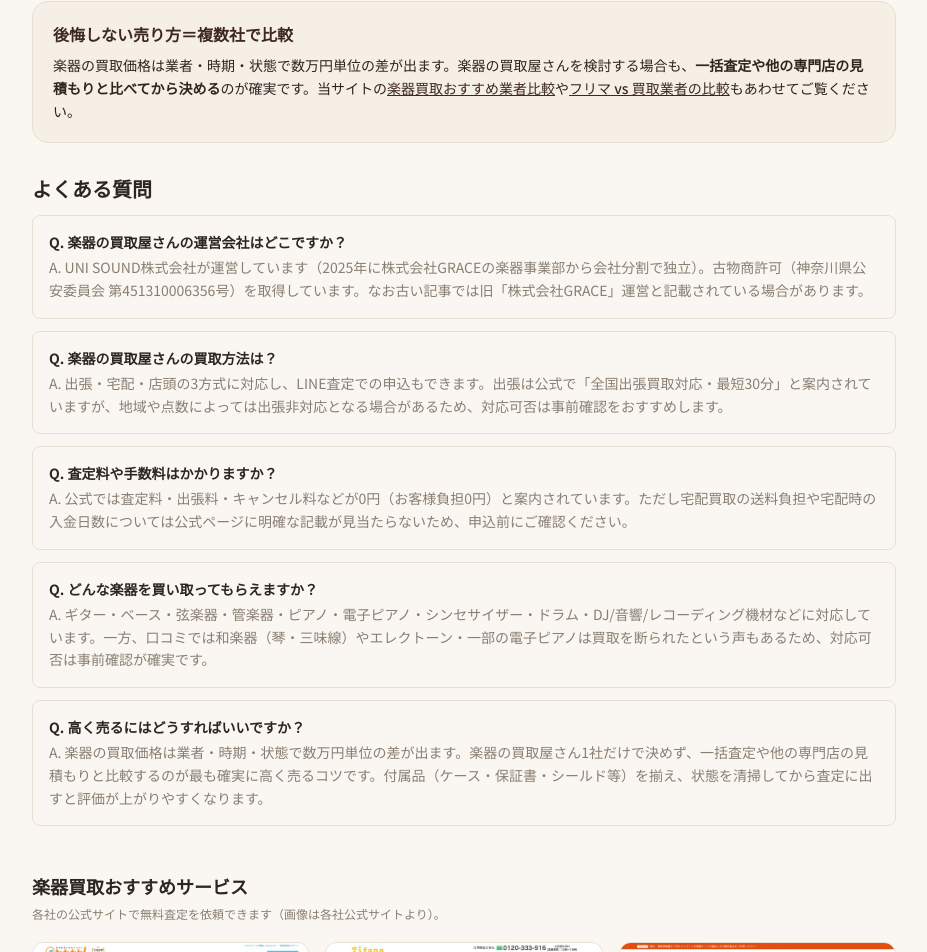
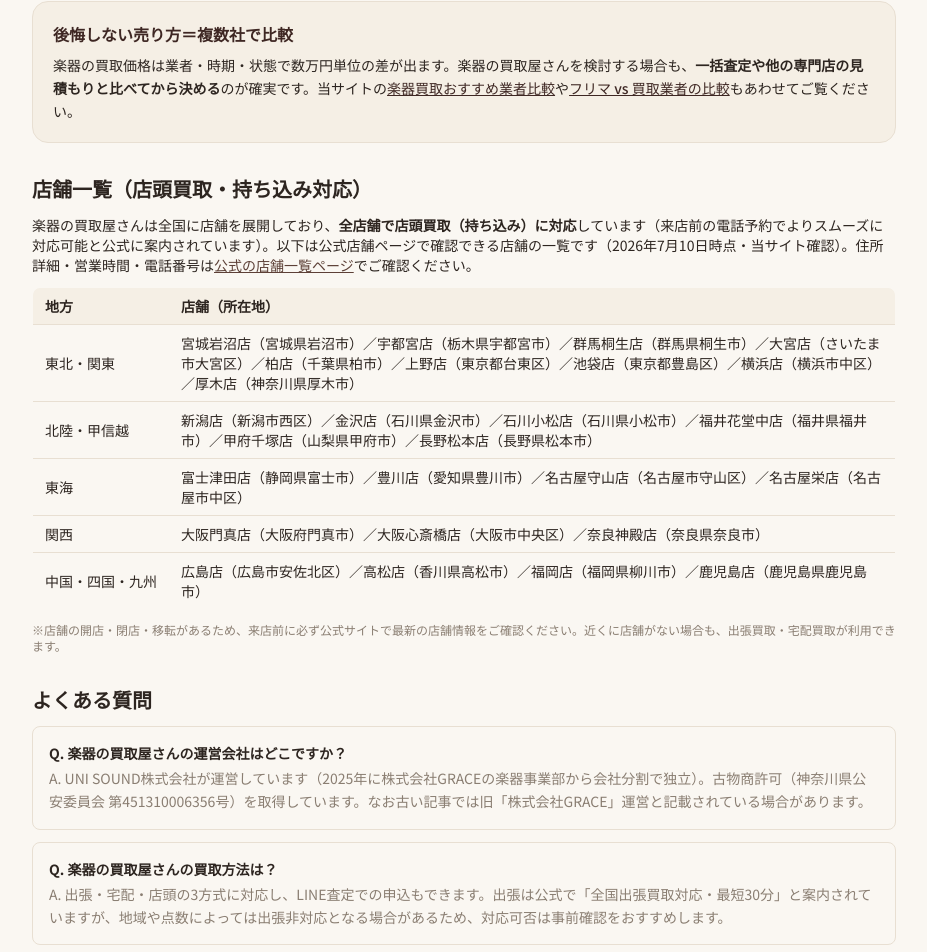
Before and after one commit to webmaster0818/gakki-kaitori-biyori, a Next.js app: page /articles/gakki-no-kaitoriyasan-hyoban in a window 1280 px wide. Shown: the part 1542-2494 px from the top of the page, without its empty margins (176-1103 px from the left). Built offline with nearby package versions, Linux system fonts and the light colour scheme; a web font is replaced by a local one.

Commit message:
受け皿横展開: hyoban記事に公式26店舗一覧(店舗37imp/9.4位の刈り取り)+bass-kaitori強化(どこがいい？title+ModelSpotPriceCard)

```diff
--- a/app/articles/bass-kaitori/page.tsx
+++ b/app/articles/bass-kaitori/page.tsx
@@ -2,10 +2,11 @@ import type { Metadata } from "next";
 import Link from "next/link";
 import ModelHubChips from "@/components/ModelHubChips";
 import RelatedArticles from "@/components/RelatedArticles";
+import ModelSpotPriceCard from "@/components/ModelSpotPriceCard";
 
 export const metadata: Metadata = {
   alternates: { canonical: 'https://gakkikaitori-biyori.com/articles/bass-kaitori/' },
-  title: "【2026年最新】ベース買取おすすめ3社比較｜相場・高く売るコツ",
+  title: "ベース買取はどこがいい？おすすめ3社と実勢相場・高く売るコツ【2026年7月】",
   description:
     "ベース買取のおすすめ業者3社を徹底比較。エレキベース・アコースティックベース・アップライトベースの買取相場、Fender・Gibson・Musicman・Rickenbacker・YAMAHAなどブランド別の相場目安、高く売るコツまで解説。",
   openGraph: {
@@ -466,6 +467,8 @@ export default function BassKaitoriPage() {
         </div>
 
         {/* Related Articles */}
+        <ModelSpotPriceCard slug="fender-jazzbass-kaitori" />
+
         <RelatedArticles
           currentSlug="bass-kaitori"
           relatedSlugs={["guitar-kaitori", "guitar-amp-kaitori", "fender-kaitori", "ibanez-kaitori", "tokyo-gakki-kaitori", "ochanomizu-gakki-kaitori", "osaka-gakki-kaitori", "takaku-uru-kotsu", "souba-ichiran", "kaitori-houhou-hikaku", "piano-kaitori", "saxophone-kaitori"]}
--- a/app/articles/gakki-no-kaitoriyasan-hyoban/page.tsx
+++ b/app/articles/gakki-no-kaitoriyasan-hyoban/page.tsx
@@ -89,6 +89,22 @@ export default function Page() {
           <p className="text-sm leading-relaxed">楽器の買取価格は業者・時期・状態で数万円単位の差が出ます。楽器の買取屋さんを検討する場合も、<strong>一括査定や他の専門店の見積もりと比べてから決める</strong>のが確実です。当サイトの<a href="/articles/gakki-kaitori-osusume/" className="text-accent-dark underline font-medium">楽器買取おすすめ業者比較</a>や<a href="/articles/mercari-vs-gyosha/" className="text-accent-dark underline font-medium">フリマ vs 買取業者の比較</a>もあわせてご覧ください。</p>
         </div>
 
+        <h2 className="text-xl font-bold mt-8 mb-3">店舗一覧（店頭買取・持ち込み対応）</h2>
+        <p className="text-sm mb-3">楽器の買取屋さんは全国に店舗を展開しており、<strong>全店舗で店頭買取（持ち込み）に対応</strong>しています（来店前の電話予約でよりスムーズに対応可能と公式に案内されています）。以下は公式店舗ページで確認できる店舗の一覧です（2026年7月10日時点・当サイト確認）。住所詳細・営業時間・電話番号は<a href="https://gakkikaitori.co.jp/kaitori/shop/" target="_blank" rel="noopener noreferrer nofollow" className="text-accent underline">公式の店舗一覧ページ</a>でご確認ください。</p>
+        <div className="overflow-x-auto mb-3">
+          <table className="w-full text-sm border border-warm-border rounded-lg overflow-hidden">
+            <thead className="bg-cream"><tr><th className="px-3 py-2 text-left border-b border-warm-border">地方</th><th className="px-3 py-2 text-left border-b border-warm-border">店舗（所在地）</th></tr></thead>
+            <tbody>
+              <tr><td className="px-3 py-2 border-b border-warm-border font-medium whitespace-nowrap">東北・関東</td><td className="px-3 py-2 border-b border-warm-border">宮城岩沼店（宮城県岩沼市）／宇都宮店（栃木県宇都宮市）／群馬桐生店（群馬県桐生市）／大宮店（さいたま市大宮区）／柏店（千葉県柏市）／上野店（東京都台東区）／池袋店（東京都豊島区）／横浜店（横浜市中区）／厚木店（神奈川県厚木市）</td></tr>
+              <tr><td className="px-3 py-2 border-b border-warm-border font-medium whitespace-nowrap">北陸・甲信越</td><td className="px-3 py-2 border-b border-warm-border">新潟店（新潟市西区）／金沢店（石川県金沢市）／石川小松店（石川県小松市）／福井花堂中店（福井県福井市）／甲府千塚店（山梨県甲府市）／長野松本店（長野県松本市）</td></tr>
+              <tr><td className="px-3 py-2 border-b border-warm-border font-medium whitespace-nowrap">東海</td><td className="px-3 py-2 border-b border-warm-border">富士津田店（静岡県富士市）／豊川店（愛知県豊川市）／名古屋守山店（名古屋市守山区）／名古屋栄店（名古屋市中区）</td></tr>
+              <tr><td className="px-3 py-2 border-b border-warm-border font-medium whitespace-nowrap">関西</td><td className="px-3 py-2 border-b border-warm-border">大阪門真店（大阪府門真市）／大阪心斎橋店（大阪市中央区）／奈良神殿店（奈良県奈良市）</td></tr>
+              <tr><td className="px-3 py-2 border-b border-warm-border font-medium whitespace-nowrap">中国・四国・九州</td><td className="px-3 py-2 border-b border-warm-border">広島店（広島市安佐北区）／高松店（香川県高松市）／福岡店（福岡県柳川市）／鹿児島店（鹿児島県鹿児島市）</td></tr>
+            </tbody>
+          </table>
+        </div>
+        <p className="text-xs text-warm-gray mb-6">※店舗の開店・閉店・移転があるため、来店前に必ず公式サイトで最新の店舗情報をご確認ください。近くに店舗がない場合も、出張買取・宅配買取が利用できます。</p>
+
         <h2 className="text-xl font-bold mt-8 mb-3">よくある質問</h2>
         <div className="space-y-3">
           {FAQ.map((f) => (<div key={f.q} className="border border-warm-border rounded-lg p-4"><p className="font-bold text-sm mb-1">Q. {f.q}</p><p className="text-sm text-warm-gray leading-relaxed">A. {f.a}</p></div>))}
```
Also changed, not shown: 1 other file (tests, documents, lock files or other folders).
